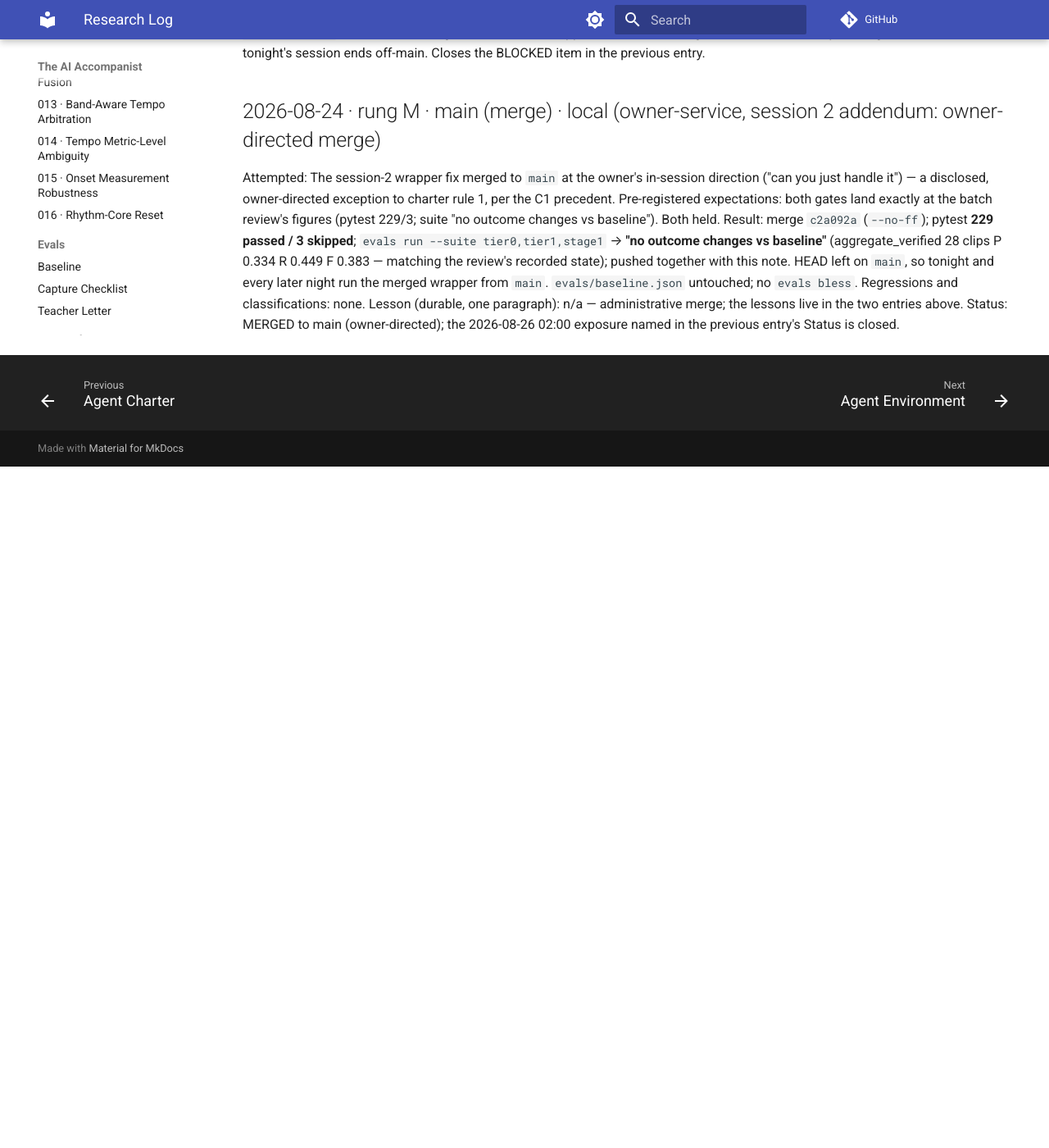
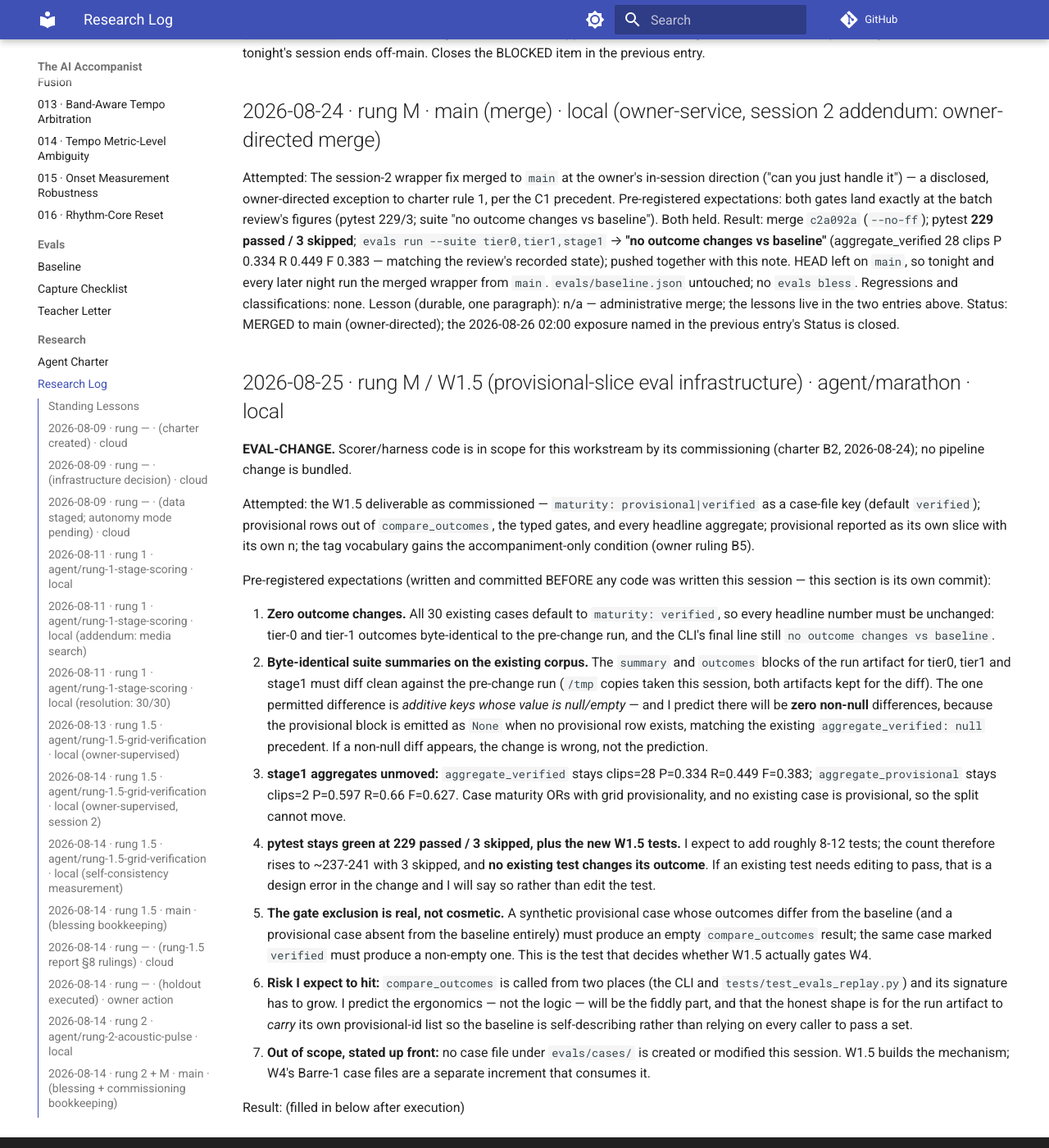
Before and after one commit to ben-juodvalkis/musical-perception, an MkDocs documentation site: the page built from docs/research/RESEARCH-LOG.md, in a window 1280 px wide and 1400 px high, scrolled down 57198 px. Shown: the whole window at 82% size. Built offline with MkDocs 1.6.1 and Material for MkDocs 9.7.7, drawn with Linux system fonts in a browser that asks for light colours; comment, search, counter and statistics services are not loaded; before the commit the page ends 57767 px from its top, so only the background shows below that.

Commit message:
ledger: W1.5 pre-registration (written before any code)

```diff
--- a/docs/research/RESEARCH-LOG.md
+++ b/docs/research/RESEARCH-LOG.md
@@ -3578,4 +3578,61 @@ lessons live in the two entries above.
 Status: MERGED to main (owner-directed); the 2026-08-26 02:00
 exposure named in the previous entry's Status is closed.
 
-<!-- write-probe 2026-08-25 marathon session (W1.5) -->
+
+## 2026-08-25 · rung M / W1.5 (provisional-slice eval infrastructure) · agent/marathon · local
+
+**EVAL-CHANGE.** Scorer/harness code is in scope for this workstream by
+its commissioning (charter B2, 2026-08-24); no pipeline change is
+bundled.
+
+Attempted: the W1.5 deliverable as commissioned — `maturity:
+provisional|verified` as a case-file key (default `verified`);
+provisional rows out of `compare_outcomes`, the typed gates, and every
+headline aggregate; provisional reported as its own slice with its own
+n; the tag vocabulary gains the accompaniment-only condition (owner
+ruling B5).
+
+Pre-registered expectations (written and committed BEFORE any code was
+written this session — this section is its own commit):
+
+1. **Zero outcome changes.** All 30 existing cases default to
+   `maturity: verified`, so every headline number must be unchanged:
+   tier-0 and tier-1 outcomes byte-identical to the pre-change run, and
+   the CLI's final line still `no outcome changes vs baseline`.
+2. **Byte-identical suite summaries on the existing corpus.** The
+   `summary` and `outcomes` blocks of the run artifact for tier0, tier1
+   and stage1 must diff clean against the pre-change run (`/tmp` copies
+   taken this session, both artifacts kept for the diff). The one
+   permitted difference is *additive keys whose value is null/empty* —
+   and I predict there will be **zero non-null** differences, because
+   the provisional block is emitted as `None` when no provisional row
+   exists, matching the existing `aggregate_verified: null` precedent.
+   If a non-null diff appears, the change is wrong, not the prediction.
+3. **stage1 aggregates unmoved:** `aggregate_verified` stays
+   clips=28 P=0.334 R=0.449 F=0.383; `aggregate_provisional` stays
+   clips=2 P=0.597 R=0.66 F=0.627. Case maturity ORs with grid
+   provisionality, and no existing case is provisional, so the split
+   cannot move.
+4. **pytest stays green at 229 passed / 3 skipped, plus the new
+   W1.5 tests.** I expect to add roughly 8-12 tests; the count therefore
+   rises to ~237-241 with 3 skipped, and **no existing test changes its
+   outcome**. If an existing test needs editing to pass, that is a
+   design error in the change and I will say so rather than edit the
+   test.
+5. **The gate exclusion is real, not cosmetic.** A synthetic provisional
+   case whose outcomes differ from the baseline (and a provisional case
+   absent from the baseline entirely) must produce an empty
+   `compare_outcomes` result; the same case marked `verified` must
+   produce a non-empty one. This is the test that decides whether W1.5
+   actually gates W4.
+6. **Risk I expect to hit:** `compare_outcomes` is called from two
+   places (the CLI and `tests/test_evals_replay.py`) and its signature
+   has to grow. I predict the ergonomics — not the logic — will be the
+   fiddly part, and that the honest shape is for the run artifact to
+   *carry* its own provisional-id list so the baseline is
+   self-describing rather than relying on every caller to pass a set.
+7. **Out of scope, stated up front:** no case file under `evals/cases/`
+   is created or modified this session. W1.5 builds the mechanism; W4's
+   Barre-1 case files are a separate increment that consumes it.
+
+Result: (filled in below after execution)
```
